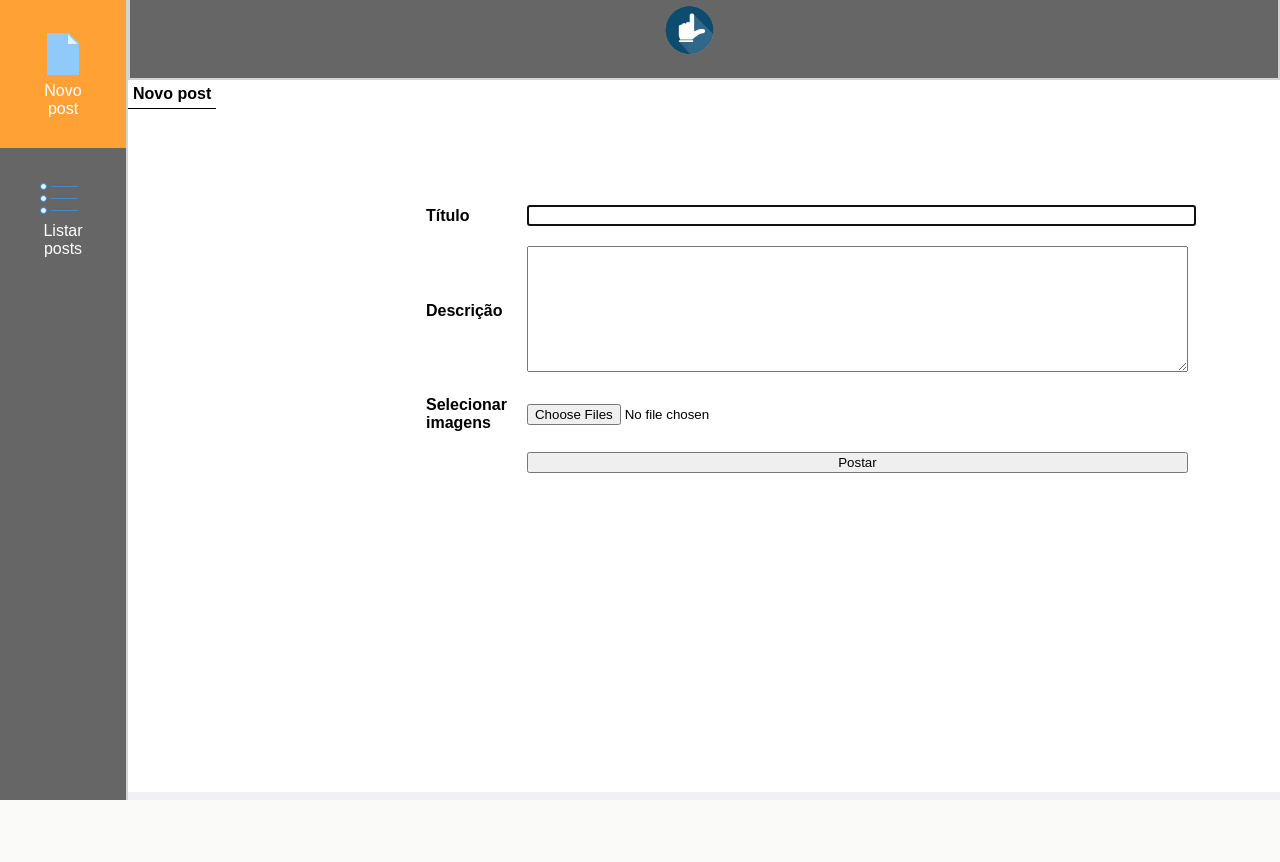
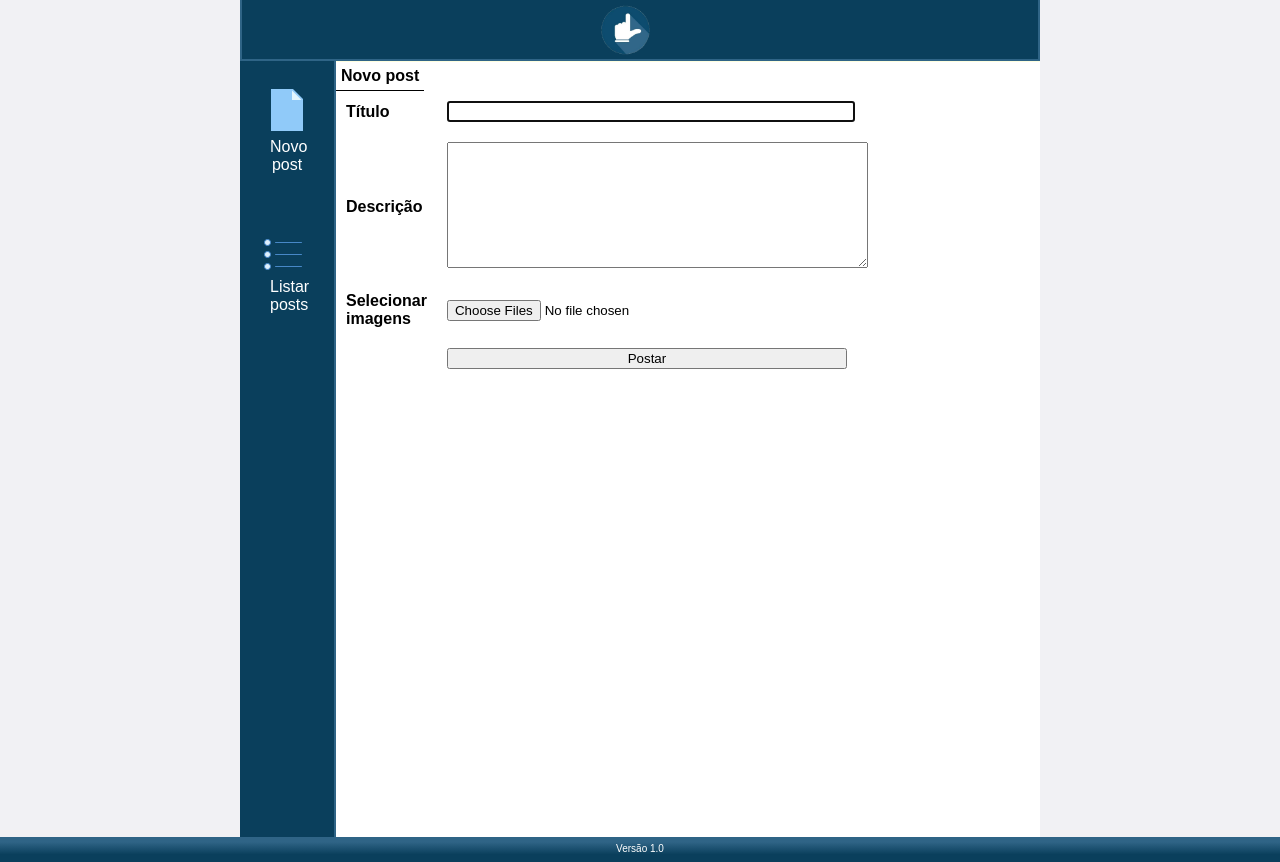
Before and after one commit to gsilva1/cp, a PHP site: page /main.php?l=new-post in a window 1280 px wide. Before the commit the page ends 800 px from the top, so only its background shows below. Run offline with PHP 8.4, Linux system fonts and the light colour scheme; a user stored in the database is signed in.

Commit message:
trabalhado no layout e funcionalidade de enviar e apagar pastas com as imagens dos posts

```diff
--- a/css/styles.css
+++ b/css/styles.css
@@ -8,12 +8,37 @@
 *{
   font-family: arial, "times new roman", sans-serif;
 }
+.todo{
+  position: relative;
+  margin: 0 auto;
+  width: 800px;
+  min-height: 800px;
+  background: lightyellow;
+
+}
 body, html{
   margin: 0;
   padding: 0;
   width: 100%;
   height: 100%;
   position: relative;
+}
+.footer-index, .footer-main{
+  width: 100%;
+  height: 25px;
+  background: linear-gradient(to bottom, #2F6486 20%, #0A3F5C 70%);
+  color: white;
+  text-align: center;
+  line-height: 2.3em;
+  font-size: 10px;
+}
+.footer-index{
+  position: absolute;
+  bottom: 0px;
+}
+.footer-main{
+  position: relative;
+  bottom: -37px;
 }
 
 /* ------------- LOGIN ----------------- */
@@ -50,34 +75,36 @@ body, html{
   background-color: #F1F1F4;
 }
 .main-left-panel{
-  width: 10%;
+  position: absolute;
+  width: 12%;
   height: 100%;
-
-  position: relative;
-  float: left;
+  top: 7%;
   margin: 0;
-  background: #666;
-  border-right: 2px solid lightgray;
+  background: #0A3F5C;
+  border-right: 2px solid #2F6486;
   box-sizing: border-box;
 }
 .main-top-panel{
   height:10%;
-  width: 90%;
+  width: 100%;
   min-height: 60px;
   position: relative;
   float: left;
   top: 0;
-  background: #666;
+  background: #0A3F5C;
   margin: 0;
   box-sizing: border-box;
-  border: 2px solid lightgray;
+  border: 2px solid #2F6486;
   border-top: 0
 }
 .main-body iframe{
   background-color: #fff;
-  width: 90%;
-  height: 89%;
+  width: 88%;
+  height: 100%;
+  position: absolute;
   border: 0;
+  left: 12%;
+  top: 7.7%
 }
 .main-top-panel img{
   width: 50px;
--- a/iframes/new-post.php
+++ b/iframes/new-post.php
@@ -40,6 +40,7 @@ if(isset($_POST['submit'])){
       $result->execute();
       $result->bind_result($id, $inseridoem);
       $data = $result->fetch();
+      $result->close();
 
       $novaPasta =  'post_'.$id.'_'.substr($inseridoem, 0, 10).'/';
 
@@ -51,11 +52,11 @@ if(isset($_POST['submit'])){
       $dir = $pasta;
       $oldmask = umask(0);
       mkdir($dir, 0777);
-      /* ------------ CRIA UM INDEX.PHP PARA EVITAR ACESSO INDEVIDO AOS ARQUIVOS ------------
+      /* ------------ CRIA UM INDEX.PHP PARA EVITAR ACESSO INDEVIDO AOS ARQUIVOS ------------ */
       $fp = fopen($dir.'/index.php', 'w');
-      fwrite($fp, '<?php header("Location: https://www.institutolike.com.br"); ?>');
+      fwrite($fp, '<?php header("Location: https://www.instituto.com.br"); ?>');
       fclose($fp);
-      ------------------------------------------------------------------------------------ */
+      /* ------------------------------------------------------------------------------------ */
       umask($oldmask);
       // ------------ / CRIA PASTA -------------------
       if($arquivo != FALSE){
@@ -65,6 +66,10 @@ if(isset($_POST['submit'])){
             $sucess = 1;
           }
           else{
+            $result = $conn->prepare("delete from cp_posts where id = ?");
+            $result->bind_param('i', $id);
+            $result->execute();
+            $data = $result->fetch();
             echo "<script>alert('Falha ao enviar!'); history.go(-1);</script>";
           }
         }
@@ -74,7 +79,7 @@ if(isset($_POST['submit'])){
       }
       unset($_POST['enviar']);
       alertThat("Post adicionado com sucesso!");
-      scriptThat("location='welcome.php'");
+      scriptThat("location='list-posts.php'");
     }
   }
 }
@@ -126,7 +131,7 @@ if(isset($_POST['submit'])){
       </tr>
       <tr>
         <th> Descrição </th>
-        <td> <textarea name="descricao" rows="8" cols="80"></textarea> </td>
+        <td> <textarea name="descricao" rows="8" cols="50"></textarea> </td>
       </tr>
       <tr>
         <th> Selecionar imagens </th>
--- a/iframes/welcome.php
+++ b/iframes/welcome.php
@@ -15,7 +15,7 @@ allowView();
       <p>Bem-vindo!</p>
     </div>
     <div class="iframe-welcome-message">
-      <h1>BEM-VINDO  </h1>
+      <h2>SISTEMA DE POSTS<BR>WEBSITE LIKE </h2>
 
     </div>
   </body>
--- a/inc/util.php
+++ b/inc/util.php
@@ -5,10 +5,8 @@ define('DB_PASSWORD', 'zip123');
 define('DB_DATABASE', 'instit12_wp462');
 define('USER_TIMEOUT', 9999);
 define('FILES_PATH', '/var/www/html/cp/post_images/');
+error_reporting(0);
 
-
-
-error_reporting(E_ALL);
 
 function alertThat($msg){
   echo "<script>alert('".$msg."')</script>";
@@ -41,4 +39,15 @@ function allowView(){
   }
 }
 
+function removeDirectory($path) {
+  //ex. removeDirectory('/path/to/directory');
+  $files = glob($path . '/*');
+	foreach ($files as $file) {
+		is_dir($file) ? removeDirectory($file) : unlink($file);
+	}
+	rmdir($path);
+ 	return;
+}
+
+
 ?>
--- a/index.php
+++ b/index.php
@@ -47,5 +47,6 @@ unset($_POST['user'], $_POST['passwd']);
           <input type="submit" name="submit" value="Entrar">
         </form>
       </div>
+      <div class="footer-index">Versão 1.0</div>
   </body>
 </html>
--- a/main.php
+++ b/main.php
@@ -15,6 +15,7 @@ if($_SESSION['user_active']){
     <link rel="stylesheet" type="text/css" href="css/styles.css" />
   </head>
   <body class="main-body">
+    <div class="todo">
       <div class="main-left-panel">
         <a href="main.php?l=new-post">
           <img src="img/icon-new-post.png" alt="">
@@ -29,6 +30,8 @@ if($_SESSION['user_active']){
         <img src="img/logo.png" onclick="location='main.php'" alt="">
       </div>
       <iframe src="<?php $link = isset($l) ?  'iframes/'.$l.'.php' : "iframes/welcome.php"; echo $link?> "> Seu navegador não suporta iFrames. </iframe>
+    </div>
+    <div class="footer-main">Versão 1.0</div>
   </body>
 </html>
 <?php } ?>
--- /dev/null
+++ b/post_images/index.php
@@ -0,0 +1 @@
+<?php header("Location: https://www.institutolike.com.br"); ?>
--- /dev/null
+++ b/post_images/post_40_2018-11-20/index.php
@@ -0,0 +1 @@
+<?php header("Location: https://www.instituto.com.br"); ?>
--- /dev/null
+++ b/post_images/post_41_2018-11-20/index.php
@@ -0,0 +1 @@
+<?php header("Location: https://www.instituto.com.br"); ?>
```
Also changed, not shown: other parts of css/styles.css (+24 -19 lines), iframes/delete-post.php (+10 -1 lines), iframes/edit-post.php (+2 -6 lines), iframes/list-posts.php (+15 -1 lines), post_images/post_26_2018-11-19/car.jpg (deleted), post_images/post_26_2018-11-19/photo_2018-11-16_15-39-13.jpg (deleted), post_images/post_40_2018-11-20/car2.jpg (renamed from post_images/post_26_2018-11-19/car2.jpg), post_images/post_41_2018-11-20/car3.jpg (renamed from post_images/post_26_2018-11-19/car3.jpg), post_images/post_41_2018-11-20/car4.jpg (renamed from post_images/post_26_2018-11-19/car4.jpg). Lines whose indentation alone changed are shown as unchanged.
